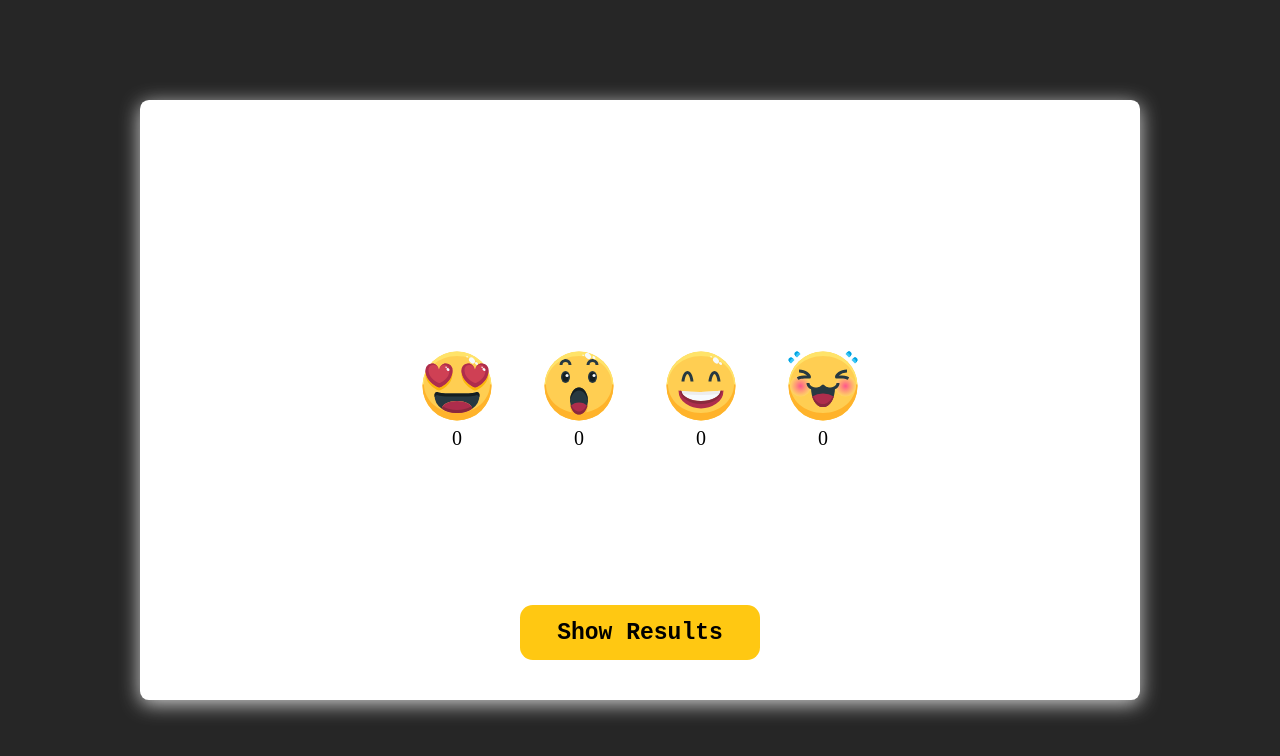
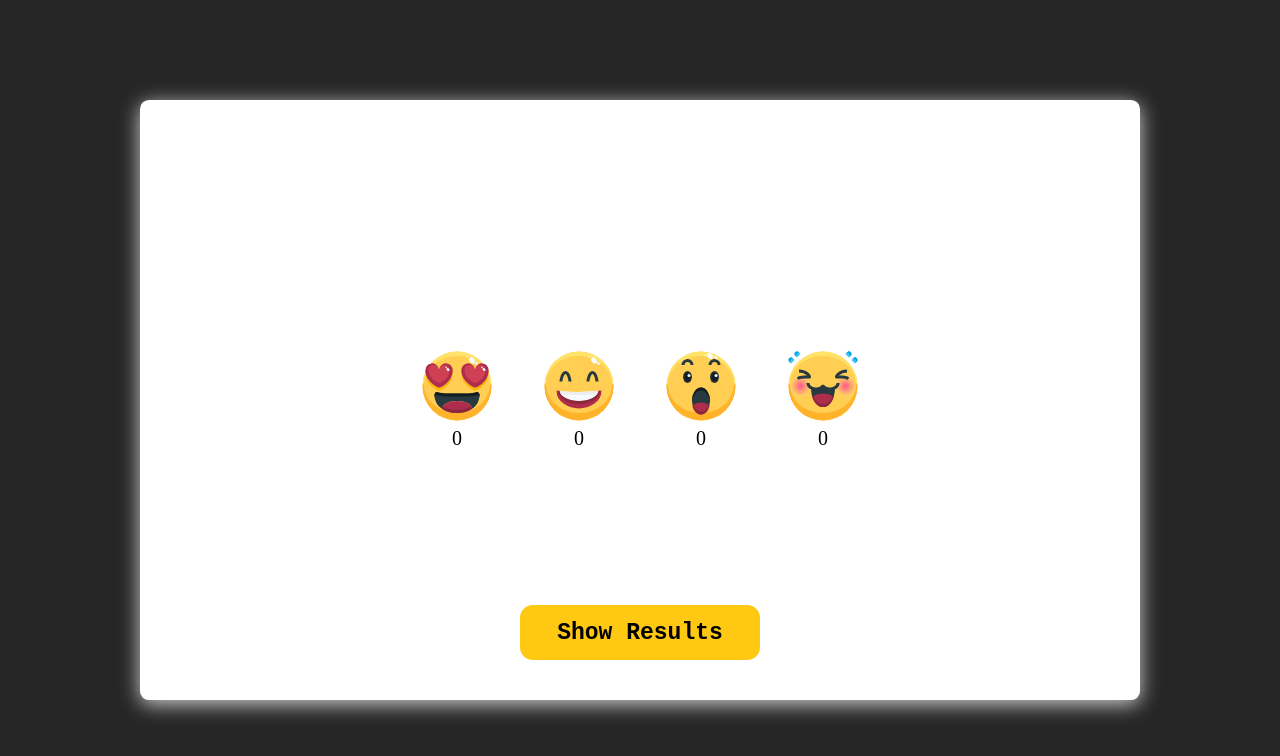
Before and after one commit to urzhumtsew10/urzhumtsew-frontend-pro-05-06-2023, a React app: page / in a window 1280 px wide. Shown: the top 756 px of the page. Built offline with nearby package versions, Linux system fonts and the light colour scheme.

Commit message:
homework 37

```diff
--- /dev/null
+++ b/src/App.jsx
@@ -0,0 +1,44 @@
+import emoji_love from "../img/emoji-love.svg";
+import emoji_funny from "../img/emoji-funny.svg";
+import emoji_smile from "../img/emoji-smile.svg";
+import emoji_surprised from "../img/emoji-surprised.svg";
+
+import EmojiBox from "./EmojiBox";
+import { useState } from "react";
+
+const App = () => {
+  const emojiData = [
+    { img: emoji_love, name: "emoji-love" },
+    { img: emoji_smile, name: "emoji-smile" },
+    { img: emoji_surprised, name: "emoji-surprised" },
+    { img: emoji_funny, name: "emoji-funny" },
+  ];
+
+  const getRes = () => {
+    emojiData.forEach((emoji) => {
+      emoji.count = Number(document.getElementById(emoji.name).innerText);
+    });
+    const maxValue = emojiData
+      .map((emoji) => emoji.count)
+      .sort((a, b) => b - a)[0];
+    const winner = emojiData.filter((emoji) => emoji.count === maxValue);
+    winner.forEach((elem) => {
+      document.getElementById(elem.name).innerText = `WINNER (${elem.count})`;
+    });
+  };
+
+  return (
+    <div className="app">
+      <div className="block_voting">
+        {emojiData.map((emoji) => (
+          <EmojiBox key={emoji.name} name={emoji.name} img={emoji.img} />
+        ))}
+      </div>
+      <button onClick={getRes} className="app_btn">
+        Show Results
+      </button>
+    </div>
+  );
+};
+
+export default App;
--- a/src/EmojiBox.jsx
+++ b/src/EmojiBox.jsx
@@ -1,51 +1,18 @@
-import emoji_love from "../img/emoji-love.svg";
-import emoji_funny from "../img/emoji-funny.svg";
-import emoji_smile from "../img/emoji-smile.svg";
-import emoji_surprised from "../img/emoji-surprised.svg";
+import { useState } from "react";
 
-const EmojiBox = () => {
-  const emojiData = [
-    { img: emoji_love, name: "emoji-love", count: 0 },
-    { img: emoji_surprised, name: "emoji-surprised", count: 0 },
-    { img: emoji_smile, name: "emoji-smile", count: 0 },
-    { img: emoji_funny, name: "emoji-funny", count: 0 },
-  ];
+const EmojiBox = (props) => {
+  const [count, setCount] = useState(0);
 
-  const getResults = () => {
-    const maxValue = emojiData
-      .map((emoji) => emoji.count)
-      .sort((a, b) => b - a)[0];
-    console.log(maxValue);
-    const winner = emojiData.filter((emoji) => emoji.count === maxValue);
-    winner.forEach((emoji) => {
-      const elemEmoji = document.getElementById(emoji.name);
-      elemEmoji.innerText = `WINNER (${emoji.count})`;
-    });
-  };
-
-  const renderEmojiBox = (emoji) => {
-    const increment = () => {
-      document.getElementById(emoji.name).innerText = emoji.count += 1;
-    };
-
-    return (
-      <div key={emoji.name} className="emojiBox">
-        <img onClick={increment} className="boxImg" src={emoji.img} />
-        <p id={emoji.name} className="boxCounter">
-          {emoji.count}
-        </p>
-      </div>
-    );
+  const updateCount = () => {
+    setCount(count + 1);
   };
 
   return (
-    <div className="app">
-      <div className="block_voting">
-        {emojiData.map((emoji) => renderEmojiBox(emoji))}
-      </div>
-      <button onClick={getResults} className="app_btn">
-        Show Results
-      </button>
+    <div className="emojiBox">
+      <img onClick={updateCount} className="boxImg" src={props.img} />
+      <p id={props.name} className="boxCounter">
+        {count}
+      </p>
     </div>
   );
 };
--- a/src/index.jsx
+++ b/src/index.jsx
@@ -1,6 +1,6 @@
 import { StrictMode } from "react";
 import { createRoot } from "react-dom/client";
-import EmojiBox from "./EmojiBox";
+import App from "./App";
 import "./index.css";
 
 const rootElement = document.querySelector("#root");
@@ -13,6 +13,6 @@ const root = createRoot(rootElement);
 
 root.render(
   <StrictMode>
-    <EmojiBox />
+    <App />
   </StrictMode>
 );
```
